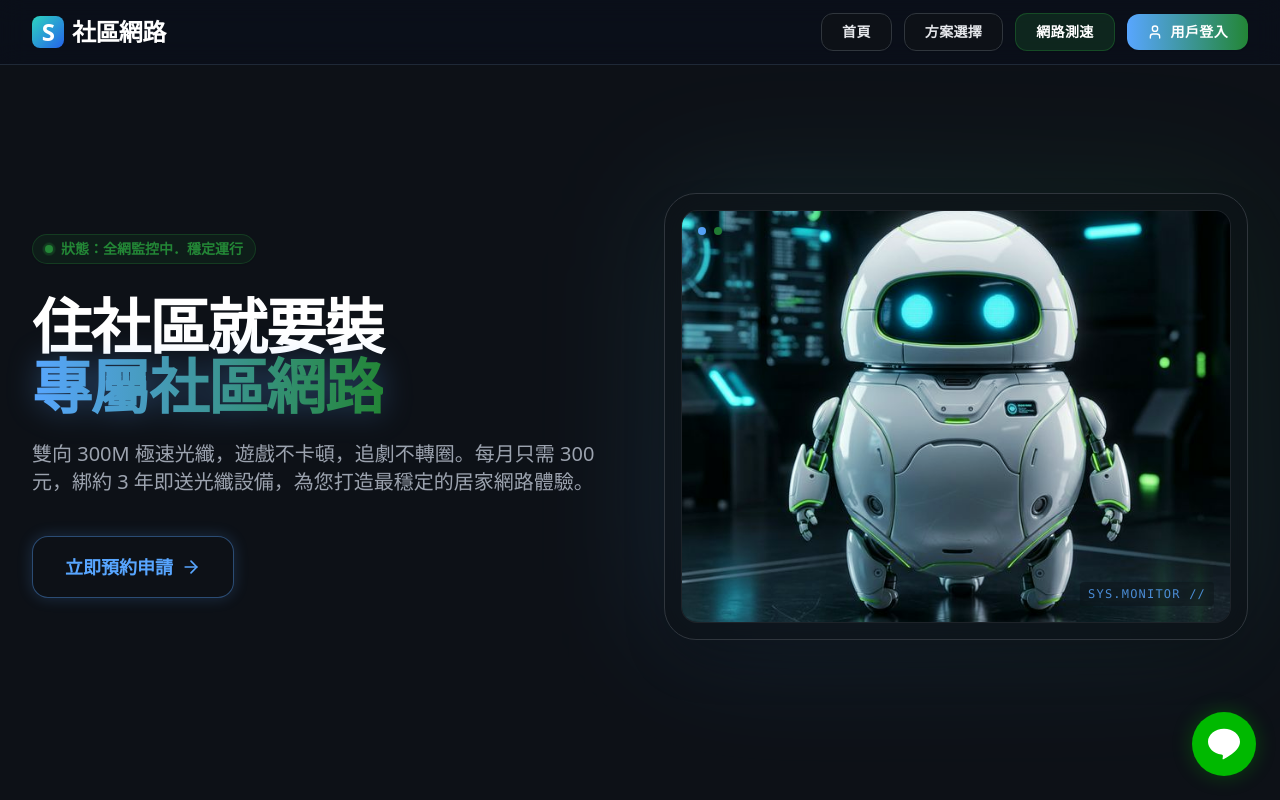
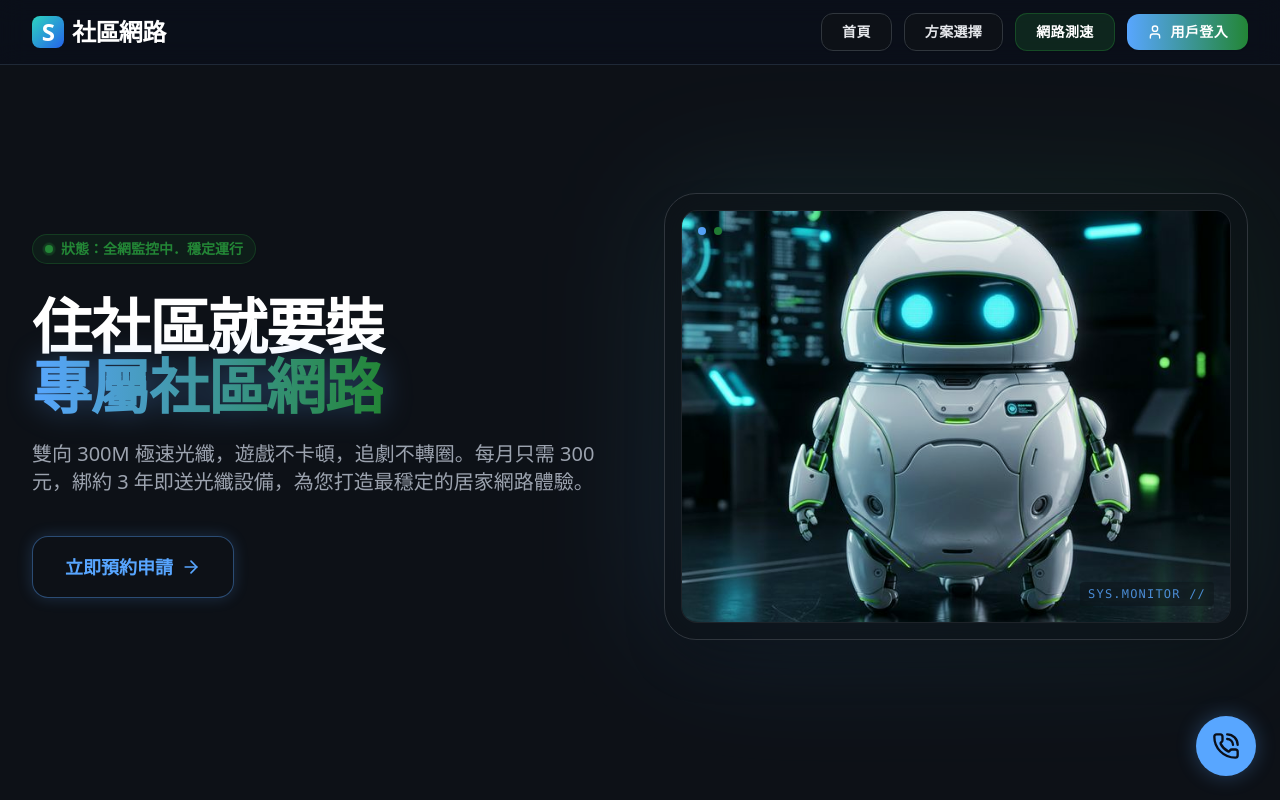
Before and after one commit to ianhuang110/fiber-network, a React (Vite) app: page /#/ in a window 1280 px wide. Shown: the top 800 px of the page. Built offline with nearby package versions, Linux system fonts and the light colour scheme.

Commit message:
移除官方line及新增聯絡我們

```diff
--- a/src/App.tsx
+++ b/src/App.tsx
@@ -4,7 +4,7 @@ import ApplicationFlow from './pages/ApplicationFlow';
 import UserPortal from './pages/UserPortal';
 import { useState } from 'react';
 import { motion, AnimatePresence } from 'framer-motion';
-import { X, User } from 'lucide-react';
+import { X, User, PhoneCall } from 'lucide-react';
 
 function App() {
   const [showPlanModal, setShowPlanModal] = useState(false);
@@ -128,19 +128,15 @@ function App() {
 
         {/* Global Floating Contact Button */}
         <a
-          href="https://line.me/R/ti/p/@your_line_id"
-          target="_blank"
-          rel="noreferrer"
-          className="fixed bottom-6 right-6 z-50 p-4 bg-[#00B900] hover:bg-[#009900] text-white rounded-full shadow-[0_0_20px_rgba(0,185,0,0.3)] hover:shadow-[0_0_30px_rgba(0,185,0,0.5)] transition-all hover:scale-110 flex items-center justify-center group"
-          aria-label="聯絡客服"
+          href="tel:0971789985"
+          className="fixed bottom-6 right-6 z-50 p-4 bg-[#58A6FF] hover:bg-[#408BE0] rounded-full shadow-[0_0_20px_rgba(88,166,255,0.3)] hover:shadow-[0_0_30px_rgba(88,166,255,0.5)] transition-all hover:scale-110 flex items-center justify-center group"
+          aria-label="撥打客服"
         >
-          <svg viewBox="0 0 24 24" fill="currentColor" className="w-8 h-8">
-            <path d="M24 10.304c0-5.369-5.383-9.738-12-9.738-6.616 0-12 4.369-12 9.738 0 4.814 4.269 8.846 10.036 9.608.391.084.922.258 1.057.592.122.303.079.778.039 1.085l-.171 1.027c-.053.303-.242 1.186 1.039.647 1.281-.54 6.911-4.069 9.428-6.967 1.739-1.907 2.572-3.843 2.572-5.992z"/>
-          </svg>
+          <PhoneCall size={28} className="text-[#0B0F19]" />
 
           {/* Hover tooltip */}
           <span className="absolute right-full mr-4 bg-[#131B2F] text-white px-3 py-1.5 rounded-lg text-sm font-bold whitespace-nowrap opacity-0 group-hover:opacity-100 transition-opacity pointer-events-none border border-[#30363D] shadow-xl">
-            真人客服 / 聯絡我們
+            撥打客服專線
           </span>
         </a>
 
--- a/src/pages/Home.tsx
+++ b/src/pages/Home.tsx
@@ -1,4 +1,4 @@
-import { ArrowRight, ArrowDownUp, Zap, Users, CheckCircle2, X, FileText, Download, ChevronDown, HelpCircle } from 'lucide-react';
+import { ArrowRight, ArrowDownUp, Zap, Users, CheckCircle2, X, FileText, Download, ChevronDown, HelpCircle, PhoneCall } from 'lucide-react';
 import { useNavigate } from 'react-router-dom';
 import { motion, AnimatePresence } from 'framer-motion';
 import { useState } from 'react';
@@ -292,31 +292,28 @@ export default function Home() {
             initial={{ opacity: 0, y: 30 }}
             whileInView={{ opacity: 1, y: 0 }}
             viewport={{ once: true }}
-            className="relative rounded-3xl overflow-hidden bg-gradient-to-r from-[#00B900]/10 to-[#131B2F] border border-[#00B900]/30 p-8 md:p-12 flex flex-col md:flex-row items-center justify-between gap-8 shadow-2xl"
+            className="relative rounded-3xl overflow-hidden bg-gradient-to-r from-[#58A6FF]/10 to-[#131B2F] border border-[#58A6FF]/30 p-8 md:p-12 flex flex-col md:flex-row items-center justify-between gap-8 shadow-2xl"
           >
             {/* Background Glow */}
-            <div className="absolute top-0 left-0 w-[500px] h-[500px] bg-[#00B900]/10 rounded-full blur-[100px] -translate-x-1/2 -translate-y-1/2 pointer-events-none"></div>
+            <div className="absolute top-0 left-0 w-[500px] h-[500px] bg-[#58A6FF]/10 rounded-full blur-[100px] -translate-x-1/2 -translate-y-1/2 pointer-events-none"></div>
 
             <div className="relative z-10 text-center md:text-left flex-1">
               <h2 className="text-3xl font-bold text-white mb-4">有任何問題嗎？讓專屬客服幫助您！</h2>
               <p className="text-gray-400 text-lg">
-                無論是申裝諮詢、網路疑難排解、或是報修問題，歡迎隨時透過官方 LINE 聯繫我們。真人客服將盡速為您服務。
+                無論是申裝諮詢、網路疑難排解、或是報修問題，歡迎隨時撥打我們的客服專線。真人客服將盡速為您服務。
               </p>
             </div>
 
-            <div className="relative z-10 shrink-0">
+            <div className="relative z-10 shrink-0 flex flex-col items-center sm:items-end gap-2">
               <a
-                href="https://line.me/R/ti/p/@your_line_id"
-                target="_blank"
-                rel="noreferrer"
-                className="group relative inline-flex items-center gap-3 px-8 py-5 bg-[#00B900] text-white font-bold text-xl rounded-2xl overflow-hidden shadow-[0_0_20px_rgba(0,185,0,0.3)] hover:shadow-[0_0_30px_rgba(0,185,0,0.5)] transition-all hover:-translate-y-1"
+                href="tel:0971789985"
+                className="group relative inline-flex items-center gap-3 px-8 py-5 bg-[#58A6FF] text-[#0B0F19] font-bold text-xl rounded-2xl overflow-hidden shadow-[0_0_20px_rgba(88,166,255,0.3)] hover:shadow-[0_0_30px_rgba(88,166,255,0.5)] transition-all hover:-translate-y-1"
               >
                 <div className="absolute inset-0 bg-white opacity-0 group-hover:opacity-20 transition-opacity duration-300"></div>
-                <svg viewBox="0 0 24 24" fill="currentColor" className="w-8 h-8 group-hover:scale-110 transition-transform">
-                  <path d="M24 10.304c0-5.369-5.383-9.738-12-9.738-6.616 0-12 4.369-12 9.738 0 4.814 4.269 8.846 10.036 9.608.391.084.922.258 1.057.592.122.303.079.778.039 1.085l-.171 1.027c-.053.303-.242 1.186 1.039.647 1.281-.54 6.911-4.069 9.428-6.967 1.739-1.907 2.572-3.843 2.572-5.992z"/>
-                </svg>
-                加入官方 LINE
+                <PhoneCall size={28} className="group-hover:scale-110 transition-transform" />
+                撥打客服專線
               </a>
+              <span className="text-gray-500 font-mono mt-2 tracking-widest text-lg font-semibold">0971-789-985</span>
             </div>
           </motion.div>
         </div>
```
